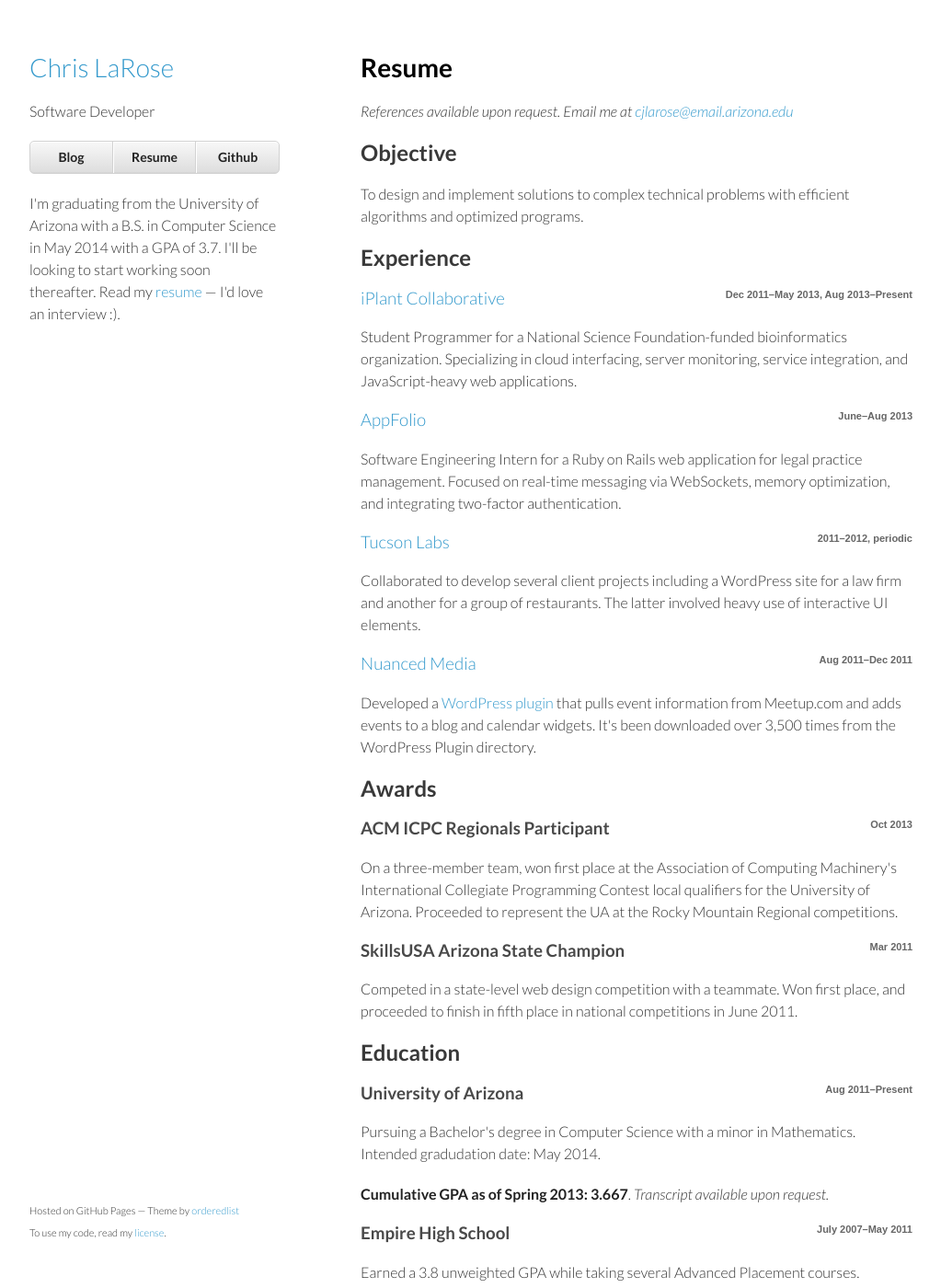
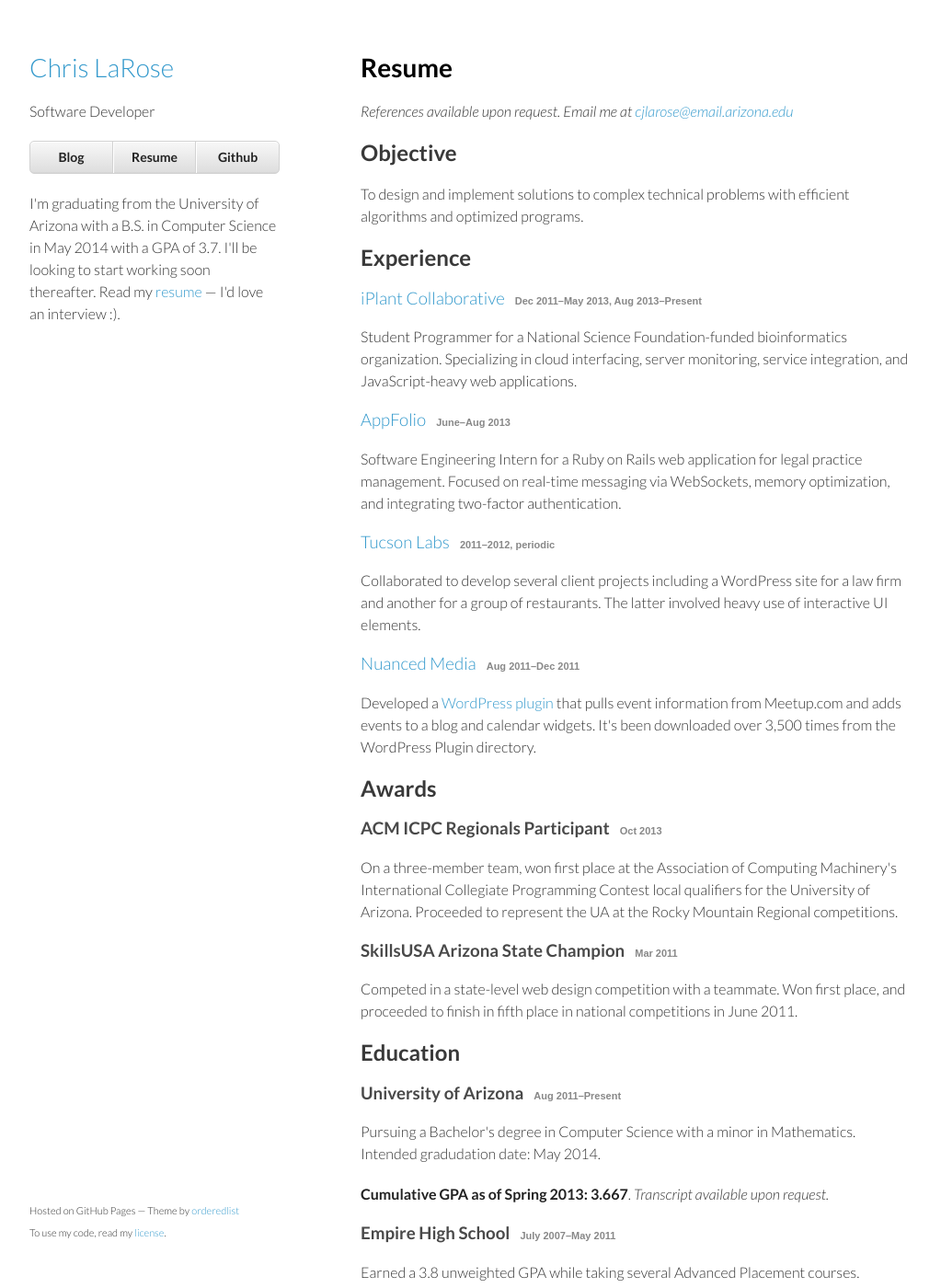
Before and after one commit to cjlarose/cjlarose.github.io, a Jekyll site: the page built from resume/index.html, in a window 1280 px wide and 1400 px high. Shown: the whole window at 92% size, without its empty margins (128-1151 px from the left). Built offline with Jekyll 4.4.1, drawn with Linux system fonts in a browser that asks for light colours; comment, search, counter and statistics services are not loaded.

Commit message:
Restyled times on resume

```diff
--- a/stylesheets/site.css
+++ b/stylesheets/site.css
@@ -17,8 +17,8 @@
 }
 
 h3 small {
-    color: #666;
-    float: right;
+    color: #888;
+    margin-left: 1em;
     font-family: 'Source Sans Pro', sans-serif;
 }
 
```
